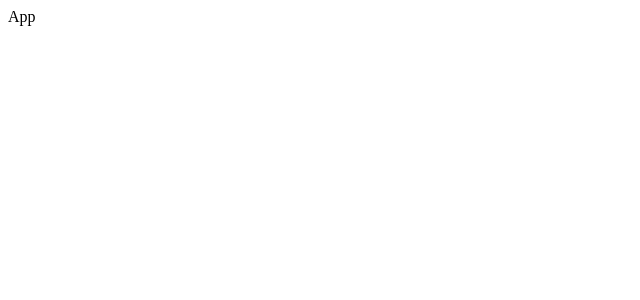
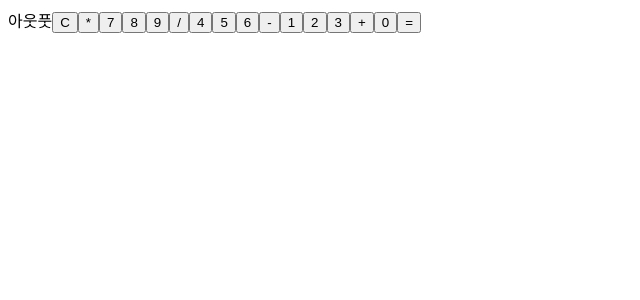
Before and after one commit to Kim-H-S/calculator, a React (Vite) app: page / in a window 1280 px wide. Shown: the top 300 px of the page, without its empty margins (0-640 px from the left). Built offline with nearby package versions, Linux system fonts and the light colour scheme.

Commit message:
HTML 계산기UI
HTML로 계산기 UI를 만들었다.

```diff
--- a/src/App.tsx
+++ b/src/App.tsx
@@ -1,7 +1,27 @@
 export default function App() {
   return (
     <>
-      <>App</>
+      <article className="calculator">
+        <div className="buttons">
+          <output>아웃풋</output>
+          <button className="clear">C</button>
+          <button className="operator">*</button>
+          <button className="number">7</button>
+          <button className="number">8</button>
+          <button className="number">9</button>
+          <button className="operator">/</button>
+          <button className="number">4</button>
+          <button className="number">5</button>
+          <button className="number">6</button>
+          <button className="operator">-</button>
+          <button className="number">1</button>
+          <button className="number">2</button>
+          <button className="number">3</button>
+          <button className="operator">+</button>
+          <button className="number">0</button>
+          <button className="result">=</button>
+        </div>
+      </article>
     </>
   );
 }
```
